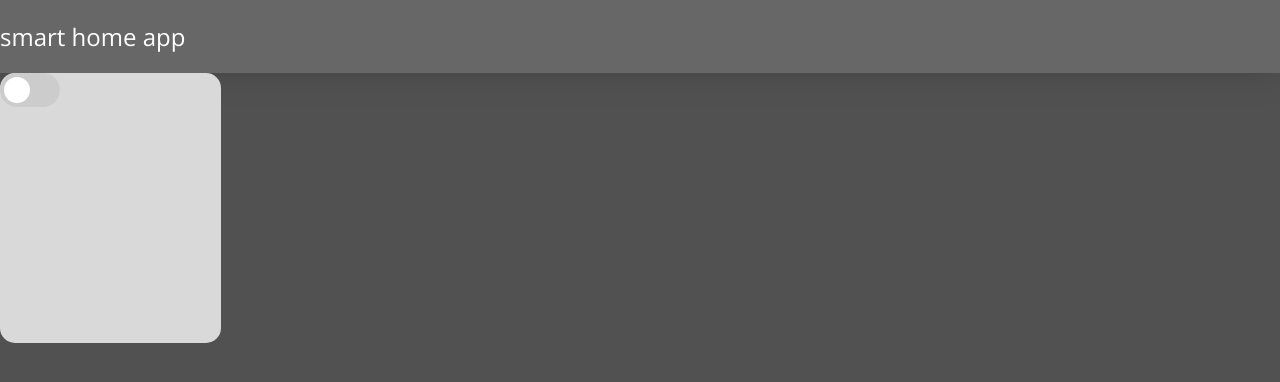
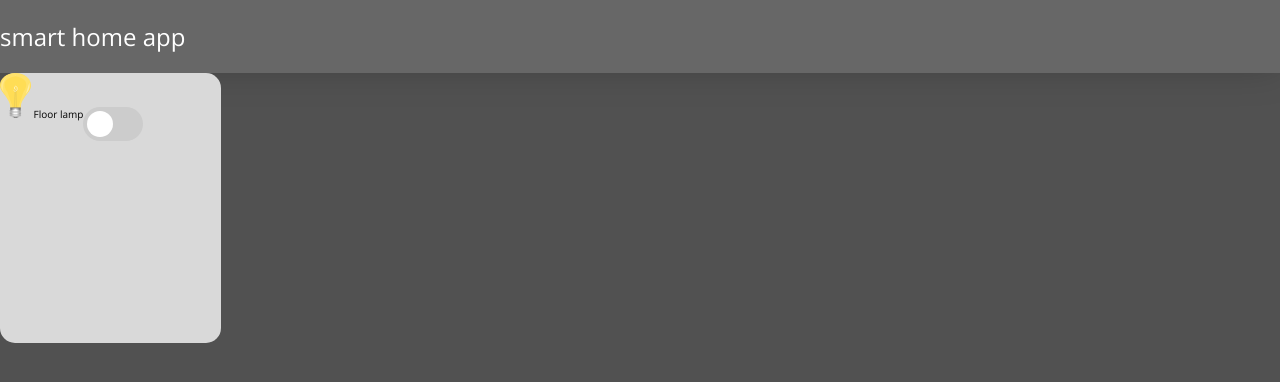
Before and after one commit to DawiD131/smart-home-app, a Vue app: page /#/ in a window 1280 px wide. Shown: the top 382 px of the page. Built offline with nearby package versions, Linux system fonts and the light colour scheme.

Commit message:
feat: add Icon component

```diff
--- /dev/null
+++ b/src/assets/icons.ts
@@ -0,0 +1,57 @@
+export const icons = {
+  bulb:
+    '<svg width="31" height="45" viewBox="0 0 31 45" fill="none" xmlns="http://www.w3.org/2000/svg">\n' +
+    '<path d="M17.4479 43.9125H13.8151V44.9993H17.4479V43.9125Z" fill="#6E6E6E"/>\n' +
+    '<path d="M18.6483 43.2617H12.5939V44.3485H18.6483V43.2617Z" fill="url(#paint0_radial_102_36)"/>\n' +
+    '<path d="M31.0076 12.2621C31.0076 5.49056 24.0619 0 15.4943 0C6.9457 0 0 5.49056 0 12.2621C0 14.9372 1.10674 17.4068 2.93857 19.4225C3.14847 19.6965 9.29275 27.4819 9.80796 30.7649C10.3422 34.1096 10.3422 35.0019 10.3422 35.0019L13.2617 35.0892L13.2426 35.2245L15.4943 35.156L17.7459 35.2245V35.0892L20.6654 35.0019C20.6654 35.0019 20.6654 34.1096 21.1997 30.7649C21.7149 27.4802 27.8592 19.6965 28.0691 19.4225C29.9009 17.4068 31.0076 14.9372 31.0076 12.2621Z" fill="#FFDD55"/>\n' +
+    '<g opacity="0.39">\n' +
+    '<path opacity="0.39" d="M15.2575 16.0906L14.2887 35.6527" stroke="#6D6868" stroke-width="0.75"/>\n' +
+    '<path opacity="0.39" d="M15.9841 16.0906L16.4684 35.6527" stroke="#6D6868" stroke-width="0.75"/>\n' +
+    "</g>\n" +
+    '<path opacity="0.26" d="M15.4943 0L15.418 0.561729L15.8187 3.26591C15.6851 3.28988 15.5515 3.31728 15.418 3.34126C33.5073 6.50099 23.4895 18.6998 23.4895 18.6998L17.7459 35.2245L20.6654 35.0002C19.2915 31.3061 26.409 21.0905 26.409 21.0905C40.205 2.39762 15.4943 0 15.4943 0V0Z" fill="#FFEEAA"/>\n' +
+    '<path opacity="0.26" d="M15.4179 0.561729L15.3416 0C15.3416 0 -9.36908 2.39762 4.44601 21.0905C4.44601 21.0905 11.5444 31.3061 10.1705 35.0019L13.09 35.2245L7.3464 18.6998C7.3464 18.6998 -2.65235 6.50099 15.4179 3.34126C15.2844 3.31728 15.1508 3.28988 15.0172 3.26591L15.4179 0.561729V0.561729Z" fill="#FFEEAA"/>\n' +
+    '<path opacity="0.26" d="M15.4179 0.561729L15.0172 3.26591C15.1508 3.28988 15.2844 3.31729 15.4179 3.34126C15.5515 3.31729 15.6851 3.28988 15.8187 3.26591L15.4179 0.561729Z" fill="#FFEEAA"/>\n' +
+    '<path opacity="0.26" d="M15.4179 0.561729L15.0172 3.26591C15.1508 3.28988 15.2844 3.31729 15.4179 3.34126C15.5515 3.31729 15.6851 3.28988 15.8187 3.26591L15.4179 0.561729Z" fill="#F4EED7"/>\n' +
+    '<g opacity="0.54">\n' +
+    '<path opacity="0.54" d="M8.52932 2.18304C8.52932 2.18304 -2.41304 9.61396 2.29593 17.0913C6.15347 23.9951 -1.45991 10.437 8.52932 2.18304Z" fill="#FFF6D5"/>\n' +
+    "</g>\n" +
+    '<path d="M20.9477 36.026C20.9477 36.7453 20.2971 37.3293 19.4956 37.3293H11.5035C10.7009 37.3293 10.0504 36.7453 10.0504 36.026C10.0504 35.305 10.7009 34.721 11.5035 34.721H19.4956C20.2971 34.721 20.9477 35.305 20.9477 36.026Z" fill="url(#paint1_radial_102_36)"/>\n' +
+    '<path d="M20.9477 34.9385H10.0504" stroke="#6D6868" stroke-width="0.75"/>\n' +
+    '<path d="M21.0699 37.0587H9.68732V38.1455H21.0699V37.0587Z" fill="url(#paint2_radial_102_36)"/>\n' +
+    '<path d="M10.4138 38.4716H20.5852" stroke="#AFAFAF" stroke-width="0.75"/>\n' +
+    '<path d="M21.0699 38.5795H9.68732V39.6663H21.0699V38.5795Z" fill="url(#paint3_radial_102_36)"/>\n' +
+    '<path d="M10.4138 39.9924H20.5852" stroke="#AFAFAF" stroke-width="0.75"/>\n' +
+    '<path d="M21.0699 40.102H9.68732V41.1888H21.0699V40.102Z" fill="url(#paint4_radial_102_36)"/>\n' +
+    '<path d="M10.4138 41.5132H20.5852" stroke="#AFAFAF" stroke-width="0.75"/>\n' +
+    '<path d="M21.0699 41.6228H9.68732V42.7096H21.0699V41.6228Z" fill="url(#paint5_radial_102_36)"/>\n' +
+    '<path d="M10.4138 43.0357H20.5852" stroke="#AFAFAF" stroke-width="0.75"/>\n' +
+    '<path d="M13.548 17.3485C14.4257 18.5559 15.8378 18.5559 16.7155 17.3485C17.4215 16.3843 17.4215 14.819 16.7155 13.8531C16.1621 13.0825 15.2462 13.0825 14.6929 13.8531C14.2349 14.4714 14.2349 15.4732 14.6929 16.0898C15.0554 16.5847 15.6279 16.5847 15.9904 16.0915" stroke="white" stroke-width="0.5"/>\n' +
+    '<path opacity="0.54" d="M29.1949 9.4141C29.1949 9.4141 31.1603 16.6995 25.7983 20.9981C25.7983 20.9981 29.3666 10.5119 29.1949 9.4141Z" fill="#FFF6D5"/>\n' +
+    "<defs>\n" +
+    '<radialGradient id="paint0_radial_102_36" cx="0" cy="0" r="1" gradientUnits="userSpaceOnUse" gradientTransform="translate(15.6208 43.8046) scale(2.18294 1.95921)">\n' +
+    '<stop stop-color="#CFCFCF"/>\n' +
+    '<stop offset="1" stop-color="#A8A8A8"/>\n' +
+    "</radialGradient>\n" +
+    '<radialGradient id="paint1_radial_102_36" cx="0" cy="0" r="1" gradientUnits="userSpaceOnUse" gradientTransform="translate(15.4996 36.026) scale(3.98787 3.57914)">\n' +
+    '<stop stop-color="white"/>\n' +
+    '<stop offset="1" stop-color="#818181"/>\n' +
+    "</radialGradient>\n" +
+    '<radialGradient id="paint2_radial_102_36" cx="0" cy="0" r="1" gradientUnits="userSpaceOnUse" gradientTransform="translate(15.3786 37.6016) scale(4.04702 3.63222)">\n' +
+    '<stop offset="0.3315" stop-color="white"/>\n' +
+    '<stop offset="1" stop-color="#A1A1A1"/>\n' +
+    "</radialGradient>\n" +
+    '<radialGradient id="paint3_radial_102_36" cx="0" cy="0" r="1" gradientUnits="userSpaceOnUse" gradientTransform="translate(15.3786 39.1224) scale(4.04702 3.63223)">\n' +
+    '<stop offset="0.3315" stop-color="white"/>\n' +
+    '<stop offset="1" stop-color="#A1A1A1"/>\n' +
+    "</radialGradient>\n" +
+    '<radialGradient id="paint4_radial_102_36" cx="0" cy="0" r="1" gradientUnits="userSpaceOnUse" gradientTransform="translate(15.3786 40.6449) scale(4.04702 3.63222)">\n' +
+    '<stop offset="0.3315" stop-color="white"/>\n' +
+    '<stop offset="1" stop-color="#A1A1A1"/>\n' +
+    "</radialGradient>\n" +
+    '<radialGradient id="paint5_radial_102_36" cx="0" cy="0" r="1" gradientUnits="userSpaceOnUse" gradientTransform="translate(15.3786 42.1657) scale(4.04702 3.63225)">\n' +
+    '<stop offset="0.3315" stop-color="white"/>\n' +
+    '<stop offset="1" stop-color="#A1A1A1"/>\n' +
+    "</radialGradient>\n" +
+    "</defs>\n" +
+    "</svg>\n",
+};
--- /dev/null
+++ b/src/components/atoms/Icon.vue
@@ -0,0 +1,22 @@
+<template>
+  <span v-html="icon"></span>
+  <span>{{ text }}</span>
+</template>
+
+<script lang="ts" setup>
+import { icons } from "@/assets/icons";
+import { toRefs } from "vue";
+
+type Icons = "bulb";
+
+const props = defineProps<{
+  iconName: Icons;
+  text: string;
+}>();
+
+const { iconName, text } = toRefs(props);
+
+const icon = icons[iconName.value];
+</script>
+
+<style scoped></style>
--- /dev/null
+++ b/src/components/molecules/IconWIthName.vue
@@ -0,0 +1,15 @@
+<template>
+  <Icon iconName="bulb" text="Floor lamp" />
+</template>
+
+<script lang="ts">
+import Icon from "@/components/atoms/Icon.vue";
+export default {
+  name: "IconWithName",
+  components: {
+    Icon,
+  },
+};
+</script>
+
+<style></style>
--- a/src/components/organisms/RelayTile.vue
+++ b/src/components/organisms/RelayTile.vue
@@ -1,16 +1,19 @@
 <template>
   <div class="relay-tile">
+    <IconWIthName />
     <ToggleButton />
   </div>
 </template>
 
 <script>
 import ToggleButton from "@/components/atoms/ToggleButton";
+import IconWIthName from "@/components/molecules/IconWIthName";
 
 export default {
   name: "RelayTile",
   components: {
     ToggleButton,
+    IconWIthName,
   },
 };
 </script>
```
Also changed, not shown: .eslintrc.js.
